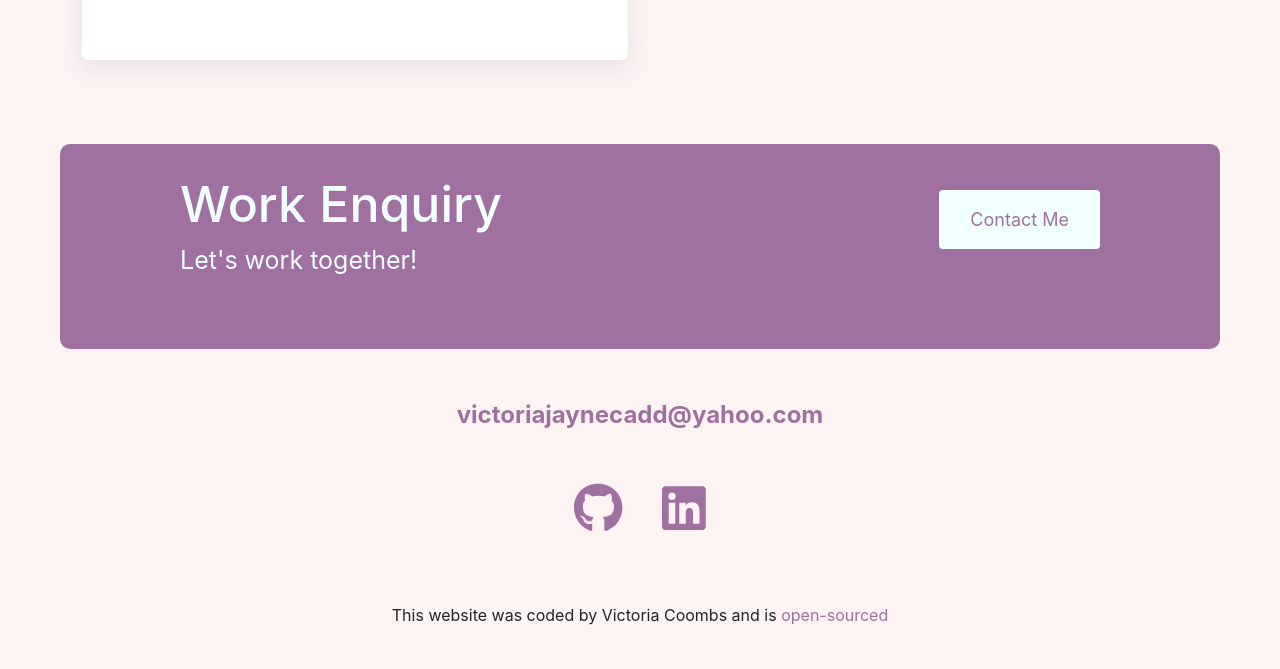
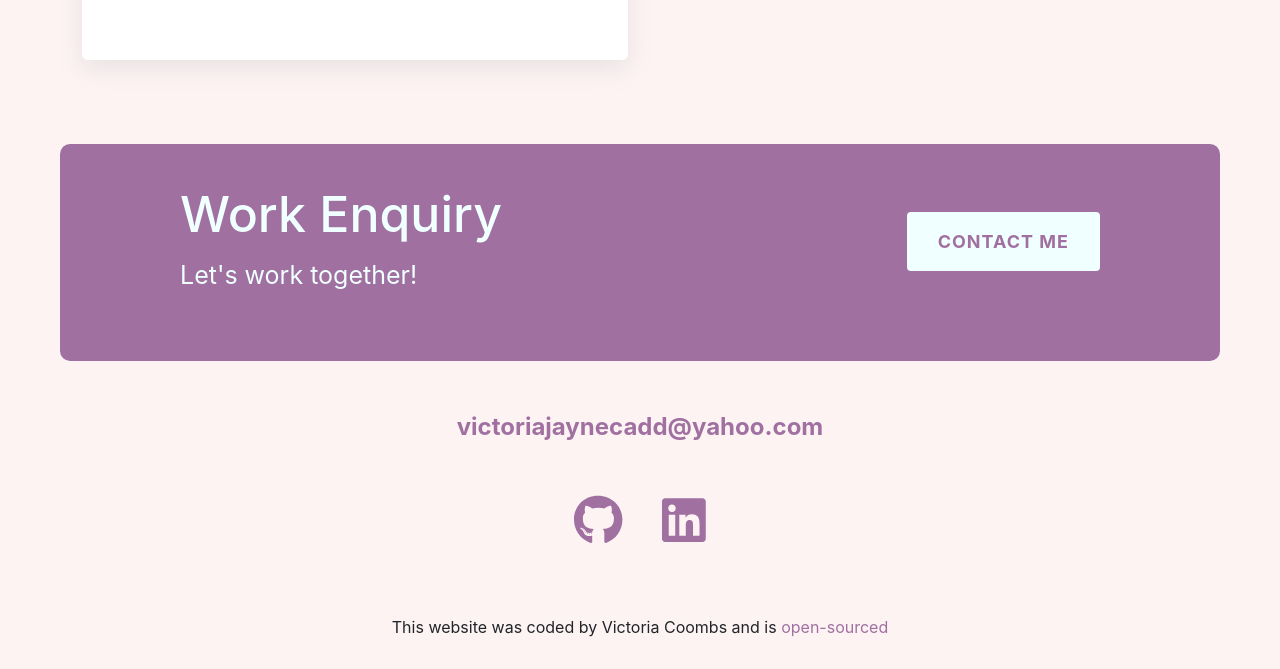
Before and after one commit to vjc1988/portfolio, a React (Create React App) app: page / in a window 1280 px wide. Shown: the part 2649-3318 px from the top of the page. Built offline with nearby package versions, Linux system fonts and the light colour scheme.

Commit message:
Corrected footer contact box

```diff
--- a/src/Components/Footer.css
+++ b/src/Components/Footer.css
@@ -6,18 +6,20 @@ footer {
 h3 {
   font-size: 50px;
   color: azure;
+  padding: 20px 0;
 }
 
 .contact-box-index {
   background-color: #a070a1;
-  padding: 30px 120px;
+  padding: 20px 120px;
   margin: 60px;
   border-radius: 10px;
 }
 
 .work-together-title {
+  font-size: 25px;
   color: azure;
-  font-size: 25px;
+  margin-top: -15px;
 }
 
 .home-email {
--- a/src/Components/Footer.js
+++ b/src/Components/Footer.js
@@ -14,7 +14,7 @@ export default function Footer() {
           <p className="work-together-title">Let's work together!</p>
         </div>
         <div>
-          <Link to="/Contact" className="btn btn-branding mt-3">
+          <Link to="/Contact" className="btn btn-branding mt-5">
             Contact Me
           </Link>
         </div>
--- a/src/Pages/About.css
+++ b/src/Pages/About.css
@@ -24,6 +24,9 @@
   border-radius: 4px;
   color: #a070a1;
   font-size: 18px;
+  font-weight: bold;
+  letter-spacing: 1px;
+  text-transform: uppercase;
   line-height: 27px;
   padding: 15px 30px;
   margin-bottom: 70px;
```
